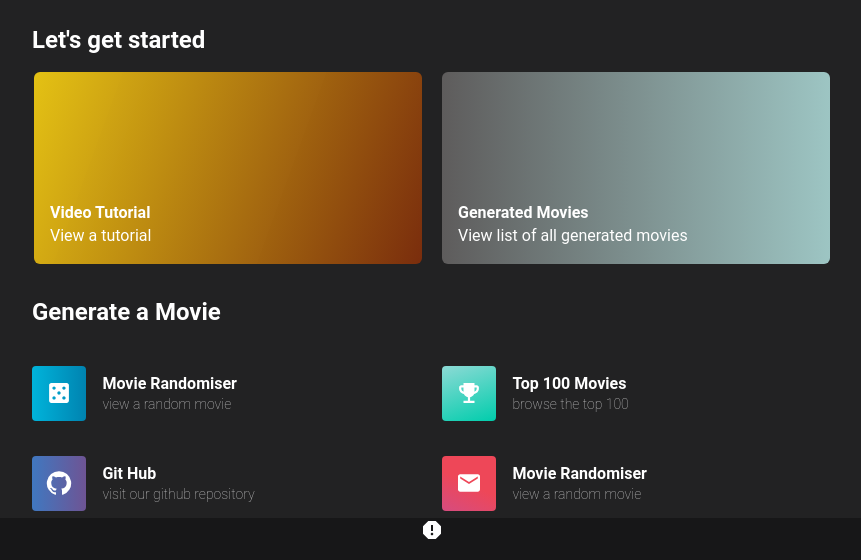
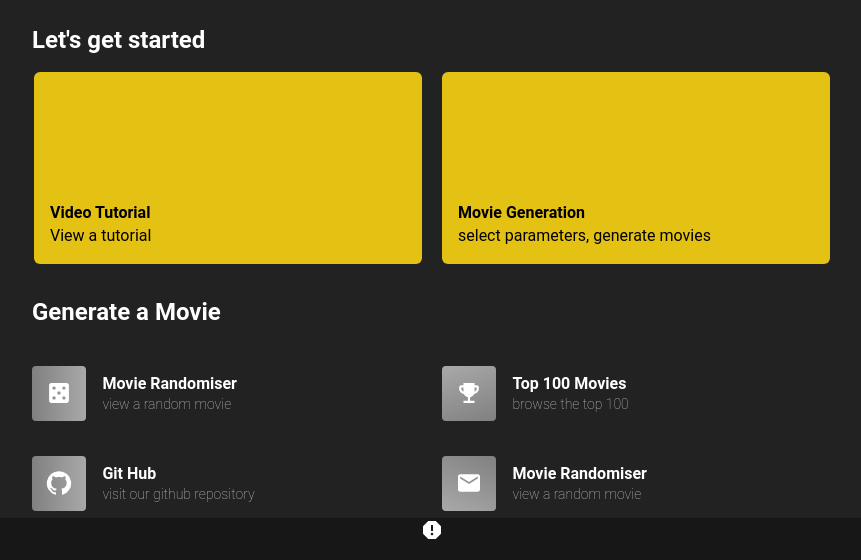
Before and after one commit to nwoodsie/aimdb, a React (Create React App) app: page / in a window 1280 px wide. Shown: the part 162-722 px from the top of the page, without its empty margins (208-1069 px from the left). Built offline with nearby package versions, Linux system fonts and the light colour scheme.

Commit message:
made movie gen directory

```diff
--- a/src/components/Header/Header.css
+++ b/src/components/Header/Header.css
@@ -15,7 +15,7 @@
   margin: 0.5rem;
   font-weight: 900;
   font: 1.3em/1 Impact, HelveticaNeue-CondensedBold, sans-serif;
-  color: #000;
+  color: black;
   text-decoration: none;
   display: inline-block;
   vertical-align: bottom;
--- a/src/components/HomePage/InfoBlock.css
+++ b/src/components/HomePage/InfoBlock.css
@@ -4,10 +4,11 @@
     margin-top: 1rem;
     margin-right: 1rem;
     border-radius: 8px;
-    background-image: linear-gradient(290deg,#7a2d0d, #f3ce13ed);
+    background-image: linear-gradient(290deg,#f3ce13ed, #f3ce13ed);
     border: solid 2px transparent;
     background-clip: padding-box;
 }
+
 /*#7a2d0d, #f3ce13ed*/
 .textWrapper {
     display: flex;
@@ -16,7 +17,7 @@
     height: 90%;
     align-items: flex-start;
     justify-content: flex-end;
-    color: white;
+    color: black;
 }
 
 .textWrapper > b {
--- a/src/components/HomePage/InfoBlock2.css
+++ b/src/components/HomePage/InfoBlock2.css
@@ -3,10 +3,12 @@
     height: 12rem;
     margin-top: 1rem;
     border-radius: 8px;
-    background-image: linear-gradient(to right, #5E5C5C, #9DC5C3);
+    background-image: linear-gradient(to right, #f3ce13ed, #f3ce13ed);
     border: solid 2px transparent;
     background-clip: padding-box;
 }
+
+/* #ee4758, #9DC5C*/
 
 .textWrapper2 {
     display: flex;
@@ -15,7 +17,7 @@
     height: 90%;
     align-items: flex-start;
     justify-content: flex-end;
-    color: white;
+    color: black;
 }
 
 .infoBlockWrapper2:hover {
--- a/src/components/HomePage/InfoBlock2.js
+++ b/src/components/HomePage/InfoBlock2.js
@@ -7,8 +7,8 @@
     <div className="infoBlockWrapper2">
       <Link to="/MovieList" style={{ textDecoration: "none" }}>
       <div className="textWrapper2">
-        <b>Generated Movies</b>
-        View list of all generated movies
+        <b>Movie Generation</b>
+        select parameters, generate movies
       </div>
       </Link>
     </div>
--- a/src/components/HomePage/Square.css
+++ b/src/components/HomePage/Square.css
@@ -11,7 +11,7 @@
 }
 
 .squareWrapper:hover > .squareTextWrapper > .upperText {
-    color: #8ddad4;
+    color: #f3ce13ed;
     transition: 0.2s;
   }
 
@@ -39,9 +39,9 @@
   width: 3.4rem;
   height: 3.4rem;
   border-radius: 4px;
-  background-image: linear-gradient(to right, #00b4db, #0083b0);
+  background-image: linear-gradient(to right,grey, darkgrey );
 }
-
+/*#00b4db, #0083b0*/
 .emojiEventsIconBlock {
   display: flex;
   justify-content: center;
@@ -52,8 +52,10 @@
   width: 3.4rem;
   height: 3.4rem;
   border-radius: 4px;
-  background-image: linear-gradient(-20deg, #00cdac 0%, #8ddad5 100%);
+  background-image: linear-gradient(-20deg, grey, darkgrey);
 }
+
+/*#00cdac 0%, #8ddad5 100%*/
 .gitHubIconBlock {
   display: flex;
   justify-content: center;
@@ -64,8 +66,10 @@
   width: 3.4rem;
   height: 3.4rem;
   border-radius: 4px;
-  background-image: linear-gradient(to right, #4078c0, #6e5494);
+  background-image: linear-gradient(to right, grey, darkgrey );
 }
+
+/*#4078c0, #6e5494*/
 .emailIconBlock {
   display: flex;
   justify-content: center;
@@ -76,9 +80,10 @@
   width: 3.4rem;
   height: 3.4rem;
   border-radius: 4px;
-  background-image: linear-gradient(25deg, #d64c7f, #ee4758 50%);
+  background-image: linear-gradient(25deg,darkgrey,grey );
 }
 
+/*#d64c7f, #ee4758 50%*/
 .icon {
   color: white;
   font-size: 24px;
```
